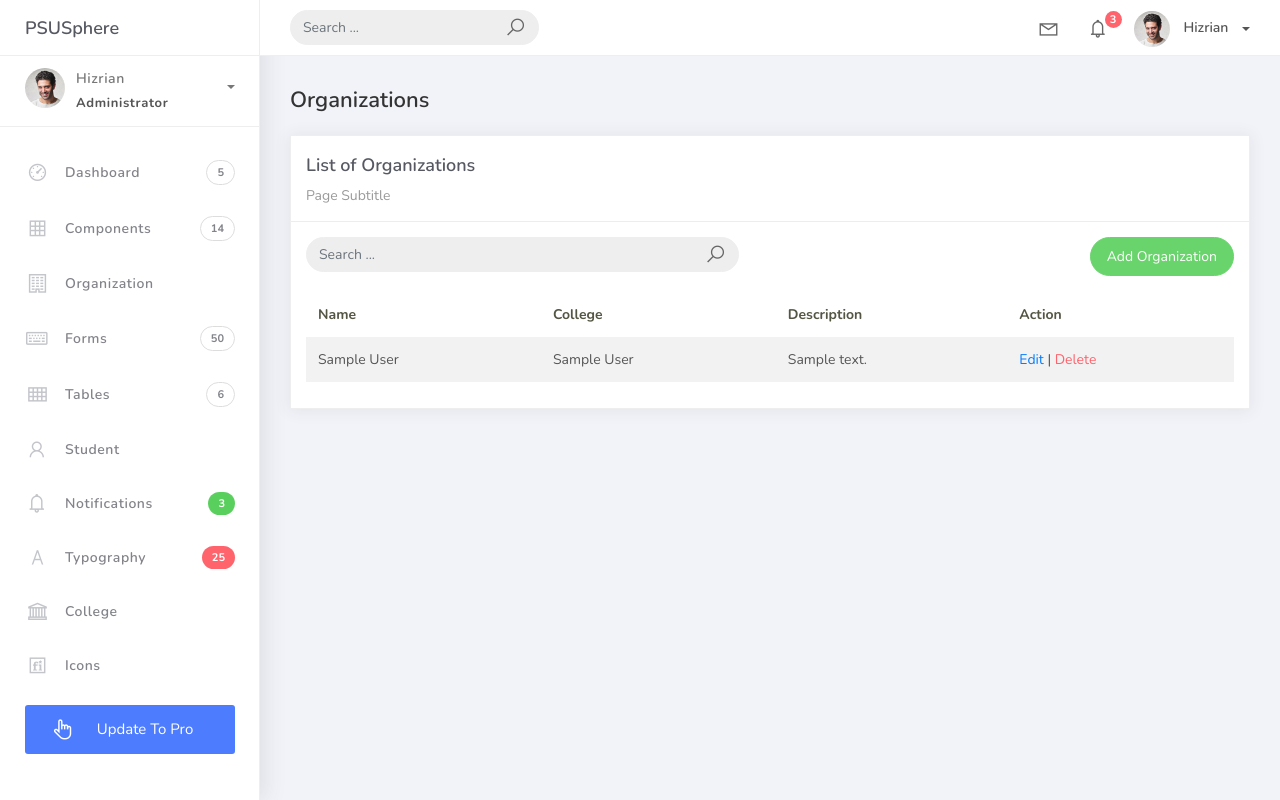
After one commit to markriannuriel/PSUSphere, a Django app: page /organization_list/ in a window 1280 px wide. The commit adds this page. Run offline with Django 5.2, Linux system fonts and the light colour scheme; tables that the repository leaves empty hold one stand-in row (values such as "Sample post"); some libraries are stand-ins or nearby versions.

Commit message:
Add Organization CRUD views, forms, templates; update URLs and sidebar

```diff
--- a/psusphere/urls.py
+++ b/psusphere/urls.py
@@ -16,9 +16,13 @@ Including another URLconf
 """
 from django.contrib import admin
 from django.urls import path
-from studentorg.views import HomePageView
+from studentorg import views as student_views
 
 urlpatterns = [
     path('admin/', admin.site.urls),
-    path('', HomePageView.as_view(), name='home'),
+    path('', student_views.HomePageView.as_view(), name='home'),
+    path('organization_list/', student_views.OrganizationList.as_view(), name='organization-list'),
+    path('organization_list/add/', student_views.OrganizationCreateView.as_view(), name='organization-add'),
+    path('organization_list/<int:pk>/', student_views.OrganizationUpdateView.as_view(), name='organization-update'),
+    path('organization_list/<int:pk>/delete/', student_views.OrganizationDeleteView.as_view(), name='organization-delete'),
 ]
--- a/studentorg/views.py
+++ b/studentorg/views.py
@@ -3,6 +3,9 @@ from django.views.generic.list import ListView
 from django.db.models import Q
 from .models import Organization, Student, OrgMember, Program
 from .forms import SearchForm
+from django.views.generic.edit import CreateView, UpdateView, DeleteView
+from django.urls import reverse_lazy
+from .forms import OrganizationForm
 
 
 class HomePageView(ListView):
@@ -28,3 +31,37 @@ class HomePageView(ListView):
         context['member_count'] = OrgMember.objects.count()
         context['program_count'] = Program.objects.count()
         return context
+
+
+class OrganizationList(ListView):
+    model = Organization
+    context_object_name = 'object_list'
+    template_name = 'org_list.html'
+    paginate_by = 5
+
+    def get_queryset(self):
+        qs = super().get_queryset().order_by('name')
+        q = self.request.GET.get('q')
+        if q:
+            qs = qs.filter(Q(name__icontains=q) | Q(short_name__icontains=q))
+        return qs
+
+
+class OrganizationCreateView(CreateView):
+    model = Organization
+    form_class = OrganizationForm
+    template_name = 'org_form.html'
+    success_url = reverse_lazy('organization-list')
+
+
+class OrganizationUpdateView(UpdateView):
+    model = Organization
+    form_class = OrganizationForm
+    template_name = 'org_form.html'
+    success_url = reverse_lazy('organization-list')
+
+
+class OrganizationDeleteView(DeleteView):
+    model = Organization
+    template_name = 'org_del.html'
+    success_url = reverse_lazy('organization-list')
--- a/templates/base.html
+++ b/templates/base.html
@@ -178,6 +178,12 @@
                             <span class="badge badge-count">14</span>
                         </a>
                     </li>
+                    <li class="nav-item">
+                        <a href="{% url 'organization-list' %}">
+                            <i class="la la-building"></i>
+                            <p>Organization</p>
+                        </a>
+                    </li>
                     <li class="nav-item {% if request.path == '/forms/' %}active{% endif %}">
                         <a href="/forms/">
                             <i class="la la-keyboard-o"></i>
@@ -193,6 +199,12 @@
                         </a>
                     </li>
                     <li class="nav-item">
+                        <a href="/students/">
+                            <i class="la la-user"></i>
+                            <p>Student</p>
+                        </a>
+                    </li>
+                    <li class="nav-item">
                         <a href="/notifications/">
                             <i class="la la-bell"></i>
                             <p>Notifications</p>
@@ -204,6 +216,12 @@
                             <i class="la la-font"></i>
                             <p>Typography</p>
                             <span class="badge badge-danger">25</span>
+                        </a>
+                    </li>
+                    <li class="nav-item">
+                        <a href="/colleges/">
+                            <i class="la la-university"></i>
+                            <p>College</p>
                         </a>
                     </li>
                     <li class="nav-item">
--- /dev/null
+++ b/templates/org_list.html
@@ -0,0 +1,69 @@
+{% extends 'base.html' %}
+{% load static %}
+{% block content %}
+<div class="content">
+  <div class="container-fluid">
+    <h4 class="page-title">Organizations</h4>
+    <div class="row">
+      <div class="col-md-12">
+        <div class="card">
+          <div class="card-header">
+            <div class="card-title">List of Organizations</div>
+            <div class="card-category">Page Subtitle</div>
+          </div>
+          <div class="card-body">
+            <div class="row mb-3">
+              <div class="col-md-6">
+                <form class="navbar-left navbar-form nav-search mr-md-3" method="get">
+                  <div class="input-group">
+                    <input type="text" name="q" placeholder="Search ..." class="form-control" value="{{ request.GET.q }}" />
+                    <div class="input-group-append">
+                      <span class="input-group-text">
+                        <i class="la la-search search-icon"></i>
+                      </span>
+                    </div>
+                  </div>
+                </form>
+              </div>
+              <div class="col-md-6">
+                <div class="pull-right">
+                  <a href="{% url 'organization-add' %}" class="btn btn-success btn-rounded">Add Organization</a>
+                </div>
+              </div>
+            </div>
+            <table class="table table-striped mt-3">
+              <thead>
+                <tr>
+                  <th scope="col">Name</th>
+                  <th scope="col">College</th>
+                  <th scope="col">Description</th>
+                  <th scope="col">Action</th>
+                </tr>
+              </thead>
+              <tbody>
+                {% for object in object_list %}
+                <tr>
+                  <td>{{ object.name }}</td>
+                  <td>{{ object.college }}</td>
+                  <td>{{ object.description }}</td>
+                  <td>
+                    <a href="{% url 'organization-update' object.pk %}">Edit</a>
+                    |
+                    <a href="{% url 'organization-delete' object.pk %}" class="text-danger">Delete</a>
+                  </td>
+                </tr>
+                {% empty %}
+                <tr>
+                  <td colspan="4" class="text-center">No Records Found</td>
+                </tr>
+                {% endfor %}
+              </tbody>
+            </table>
+            {% include 'includes/pagination.html' %}
+          </div>
+        </div>
+      </div>
+    </div>
+  </div>
+</div>
+{% endblock %}
```
Also changed, not shown: studentorg/forms.py (+8 -0 lines), templates/org_del.html (added, +27 -0 lines), templates/org_form.html (added, +28 -0 lines).
